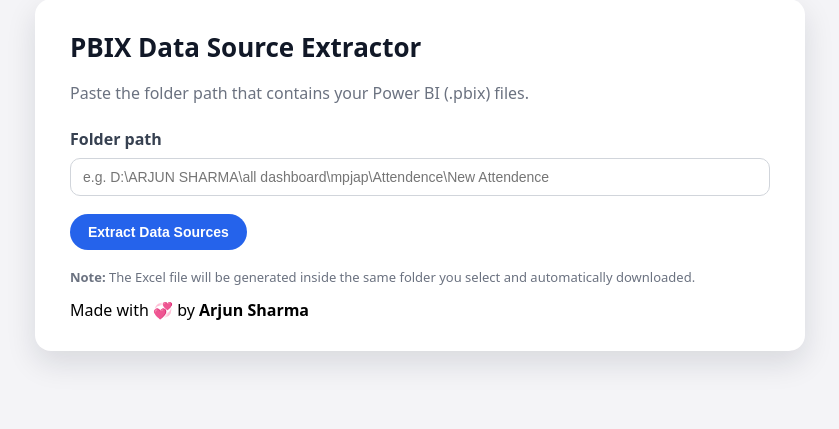
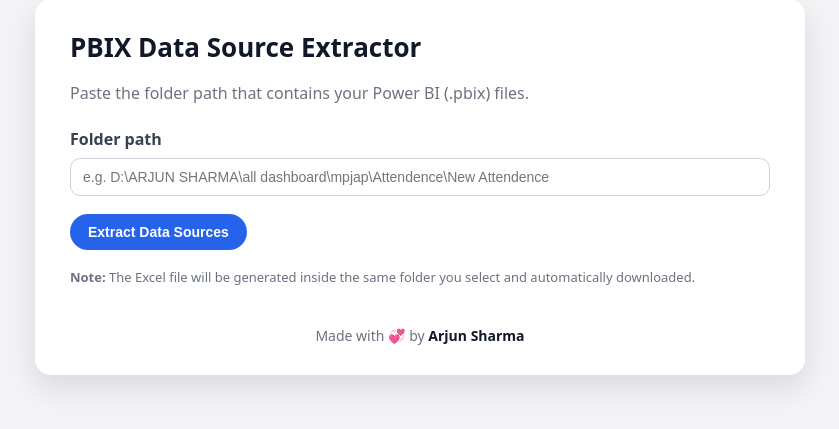
Before and after one commit to sharmaarjun1228/PBIX-Data-Source-Extractor-Power-BI-Metadata-Scanner-, a Flask app: page / in a window 1280 px wide. Shown: the part 61-490 px from the top of the page, without its empty margins (220-1059 px from the left). Run offline with Flask 3, Linux system fonts and the light colour scheme.

Commit message:
Add styles for credit section in style.css
Added styles for credit section.

```diff
--- a/static/style.css
+++ b/static/style.css
@@ -89,3 +89,13 @@
   font-size: 13px;
   color: #6b7280;
 }
+
+.credit {
+  margin-top: 40px;
+  text-align: center;
+  font-size: 14px;
+  color: #6b7280;
+}
+.credit strong {
+  color: #111827;
+}
```
